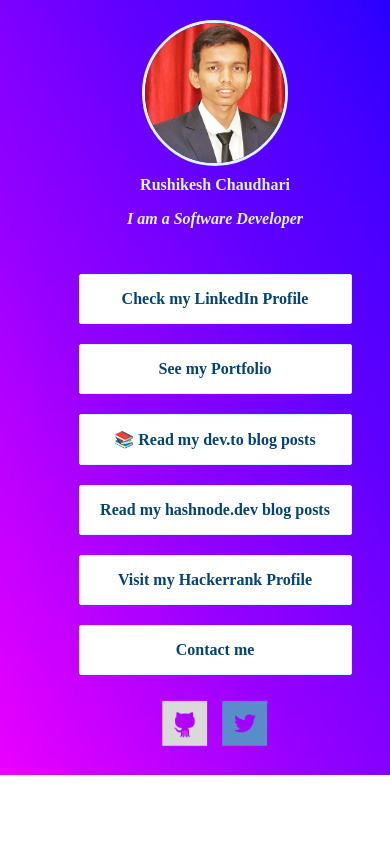
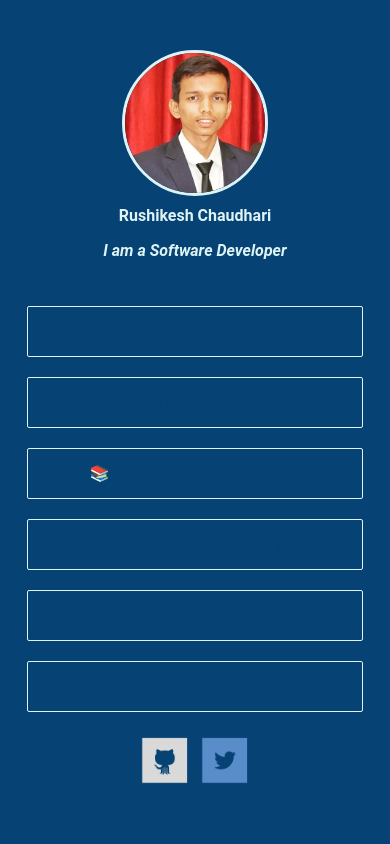
Before and after one commit to rushi-173/MyLinkstore, a PHP site: page /index.html in a window 390 px wide. Run offline with PHP 8.4, Linux system fonts and the light colour scheme.

Commit message:
Update style.css

```diff
--- a/style.css
+++ b/style.css
@@ -1,40 +1,25 @@
-body{
-	height: 100%;
-	align-content: center;
-	margin: 0px;
-}
 :root {
 	--darkest-color: #064273;
 	--lightest-color: #def3f6;
-	--highlight-color: #1600ff;
-	--bright-color-1: #ffffff;
-	--bright-color-2: #ffffff;
-	--bright-color-3: #ffffff;
+	--highlight-color: #ffffff;
+	--bright-color-1: #1da2d8;
+	--bright-color-2: #76b6c4;
+	--bright-color-3: #7fcdff;
 }
-/*
+
 body {
 	background: var(--darkest-color);
 	color: var(--lightest-color);
 	font-family: 'Roboto', sans-serif;
-}*/
+}
 
 .container {
-	width: 100%;
-	height: 100%;
-	margin: 0px;
-	padding: 20px;
+	width: 90%;
+	max-width: 1000px;
+	margin: 50px auto;
 	display: flex;
 	flex-direction: column;
 	text-align: center;
-	background-image: linear-gradient(to right top, #e900ff, #d600ff, #c200ff, #ad00ff, #9500ff, #8600ff, #7500ff, #6100ff, #5500ff, #4700ff, #3400ff, #1600ff);
-	-webkit-background-size: 100%;
-    -moz-background-size: 100%;
-    -o-background-size: 100%;
-    background-size: 100%;
-    -webkit-background-size: cover;
-    -moz-background-size: cover;
-    -o-background-size: cover;
-    background-size: cover;
 }
 
 .circle-shape {
@@ -65,7 +50,6 @@ a {
 }
 
 .link-list-item {
-	width: 70%;
 	border: 1px solid var(--lightest-color);
 	box-sizing: border-box;
 	margin: 20px auto;
@@ -74,8 +58,6 @@ a {
 	text-align: center;
 	transition: all 0.15s;
 	border-radius: 2px;
-	background: var(--bright-color-1);
-	font-weight: bold;
 }
 
 .link-list-item:hover,
@@ -91,23 +73,14 @@ a:hover {
 	margin: 3px;
 }
 
-@media only screen and (max-width: 700px){
-	.container {
-		width: 100%;
-		height: 100%;
-		margin: 0px;
-		padding: 20px;
-		display: flex;
-		flex-direction: column;
-		text-align: center;
-		background-image: linear-gradient(to right top, #e900ff, #d600ff, #c200ff, #ad00ff, #9500ff, #8600ff, #7500ff, #6100ff, #5500ff, #4700ff, #3400ff, #1600ff);
-		-webkit-background-size: 100%;
-	    -moz-background-size: 100%;
-	    -o-background-size: 100%;
-	    background-size: 100%;
-	    -webkit-background-size: cover;
-	    -moz-background-size: cover;
-	    -o-background-size: cover;
-	    background-size: cover;
-	}
+.dark {
+	background: var(--bright-color-1);
 }
+
+.medium {
+	background: var(--bright-color-2);
+}
+
+.light {
+	background: var(--bright-color-3);
+}
```
